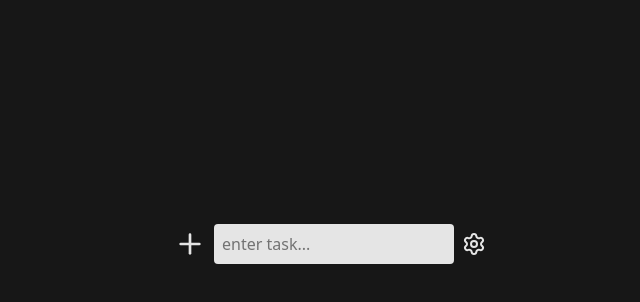
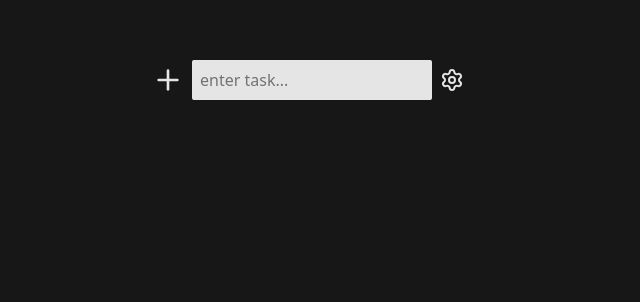
Before and after one commit to 2concrete/todolist-app, a React (Vite) app: page / in a window 1280 px wide. Shown: the part 140-442 px from the top of the page, without its empty margins (296-936 px from the left). Built offline with nearby package versions, Linux system fonts and the light colour scheme.

Commit message:
polished animations

```diff
--- a/src/App.jsx
+++ b/src/App.jsx
@@ -36,8 +36,8 @@ const App = () => {
   };
 
   return (
-    <div className="flex justify-center">
-      <div className="flex flex-col h-screen justify-center gap-8">
+    <div className="flex justify-center items-center h-screen">
+      <div className="flex flex-col gap-8 w-96 h-1/2">
         <TaskInput addTask={addTask} />
         <TaskList
           deleteTask={deleteTask}
--- a/src/components/Task.jsx
+++ b/src/components/Task.jsx
@@ -1,9 +1,11 @@
-import { Check, Clock, Trash } from "lucide-react";
+import { Check, Clock, X } from "lucide-react";
+import { motion } from "motion/react";
 
 const Task = ({ text, date, toggleTask, deleteTask, completed, deadline }) => {
   return (
     <div className="flex gap-2 items-center">
-      <button
+      <motion.button
+        whileTap={{ scale: 0.8 }}
         onClick={() => toggleTask(date)}
         className="cursor-pointer flex items-center flex-shrink-0"
       >
@@ -12,7 +14,7 @@ const Task = ({ text, date, toggleTask, deleteTask, completed, deadline }) => {
             completed ? "text-green-400" : "text-neutral-200"
           }`}
         />
-      </button>
+      </motion.button>
       <div className="w-60 flex-1 text-neutral-200 p-2 border-b-1 break-words flex flex-col">
         <p>{text}</p>
         {deadline && (
@@ -26,7 +28,7 @@ const Task = ({ text, date, toggleTask, deleteTask, completed, deadline }) => {
         onClick={() => deleteTask(date)}
         className="cursor-pointer flex items-center flex-shrink-0"
       >
-        <Trash className="size-6 text-neutral-200 hover:text-red-300 transition-all" />
+        <X className="size-6 text-neutral-200 hover:text-red-300 transition-all" />
       </button>
     </div>
   );
--- a/src/components/TaskInput.jsx
+++ b/src/components/TaskInput.jsx
@@ -27,7 +27,7 @@ const TaskInput = ({ addTask }) => {
       <input
         onChange={handleChange}
         placeholder="enter task..."
-        className="bg-neutral-200 rounded-sm w-60 p-2 outline-none"
+        className="bg-neutral-200 rounded-xs w-60 p-2 outline-none"
         value={value}
       ></input>
       <ToolPopout deadline={deadline} setDeadline={setDeadline} />
--- a/src/components/TaskList.jsx
+++ b/src/components/TaskList.jsx
@@ -7,11 +7,11 @@ const TaskList = ({ tasks, toggleTask, deleteTask }) => {
       <AnimatePresence>
         {tasks.map((task, index) => (
           <motion.div
-            key={task.index}
+            key={index}
             initial={{ opacity: 0, y: -20 }}
             animate={{ opacity: 1, y: 0 }}
-            exit={{ opacity: 0, y: 20 }}
-            transition={{ duration: 0.3 }}
+            exit={{ opacity: 0, y: -20 }}
+            transition={{ duration: 0.1 }}
           >
             <Task
               key={index}
```
